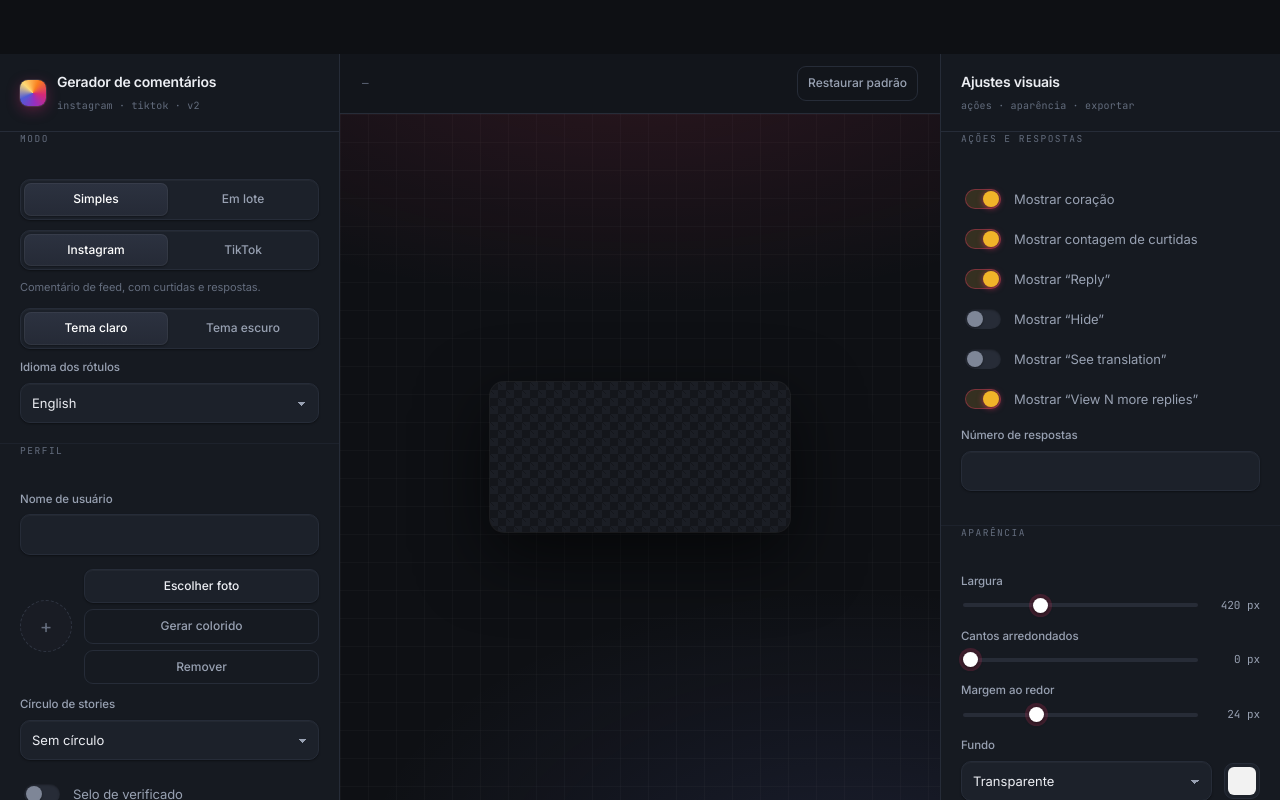
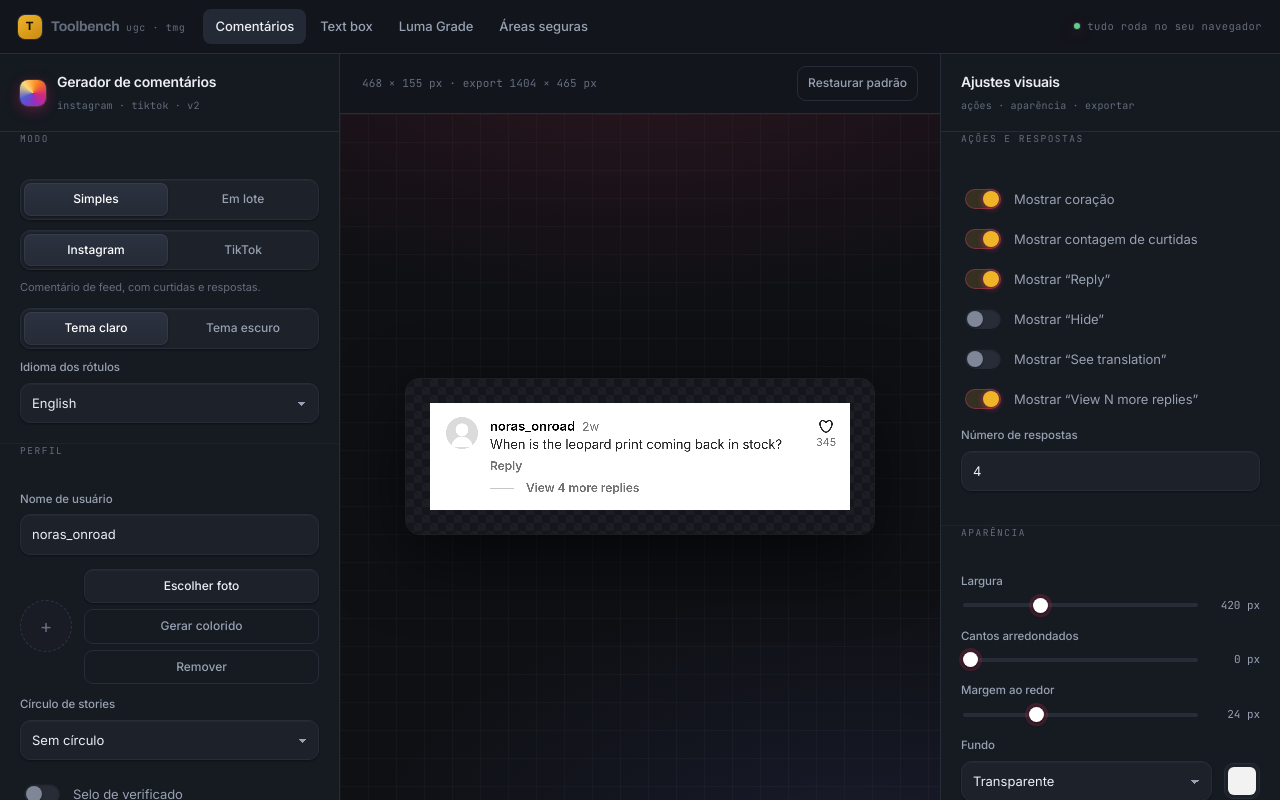
Before and after one commit to tollermediagroup/tmg-tools, a plain HTML site: page comentarios.html in a window 1280 px wide. Drawn offline with Linux system fonts and the light colour scheme; files that its build step writes are made by us from their sources.

Commit message:
Add files via upload

```diff
--- a/comentarios.html
+++ b/comentarios.html
@@ -8,7 +8,7 @@
 <link rel="preconnect" href="https://fonts.googleapis.com">
 <link rel="preconnect" href="https://fonts.gstatic.com" crossorigin>
 <link href="https://fonts.googleapis.com/css2?family=Archivo:wght@600;700&family=Inter:wght@400;500;600;700&family=JetBrains+Mono:wght@400;500&display=swap" rel="stylesheet">
-<link rel="stylesheet" href="../assets/ui.css">
+<link rel="stylesheet" href="ui.css">
 <style>
   .app{display:grid;grid-template-columns:340px 1fr 340px;height:calc(100dvh - var(--topbar-h));min-height:0}
   .panel.right{border-right:0;border-left:1px solid var(--line)}
@@ -113,7 +113,7 @@
 <body data-tool="comentarios">
 
 <div id="topbar"></div>
-<script src="../assets/shell.js"></script>
+<script src="shell.js"></script>
 
 <div class="app">
 
--- a/shell.js
+++ b/shell.js
@@ -10,7 +10,7 @@
   var TOOLS = [
     {
       id: 'comentarios',
-      href: 'tools/comentarios.html',
+      href: 'comentarios.html',
       nav: 'Comentários',
       title: 'Gerador de comentários',
       desc: 'Comentários do Instagram e do TikTok em PNG transparente, um por vez ou em lote via CSV.',
@@ -19,7 +19,7 @@
     },
     {
       id: 'textbox',
-      href: 'tools/textbox.html',
+      href: 'textbox.html',
       nav: 'Text box',
       title: 'Gerador de text box',
       desc: 'Legenda estilo TikTok e Reels com uma caixa por linha, larguras independentes e sem emenda.',
@@ -28,7 +28,7 @@
     },
     {
       id: 'luma',
-      href: 'tools/luma-grade.html',
+      href: 'luma-grade.html',
       nav: 'Luma Grade',
       title: 'Luma Grade',
       desc: 'Transforma uma imagem de referência em LUT .cube sob medida para Premiere, DaVinci e CapCut.',
@@ -37,7 +37,7 @@
     },
     {
       id: 'safezone',
-      href: 'tools/safe-zones.html',
+      href: 'safe-zones.html',
       nav: 'Áreas seguras',
       title: 'Áreas seguras',
       desc: 'Confere se a legenda cai atrás da interface do TikTok, Reels ou Shorts antes de exportar.',
@@ -47,9 +47,10 @@
   ];
 
   /* ---------- caminho relativo ---------- */
-  // Páginas de ferramenta vivem em /tools, a home vive na raiz.
+  // Todos os arquivos ficam na raiz do site, então não há prefixo a montar.
+  // Se um dia as ferramentas voltarem para subpastas, é só esta função que muda.
   function base() {
-    return /\/tools\//.test(global.location.pathname) ? '../' : '';
+    return '';
   }
 
   /* ---------- topbar ---------- */
```
Also changed, not shown: index.html (+2 -2 lines), luma-grade.html (+2 -2 lines), safe-zones.html (+2 -2 lines), textbox.html (+2 -2 lines), 2 other files.
